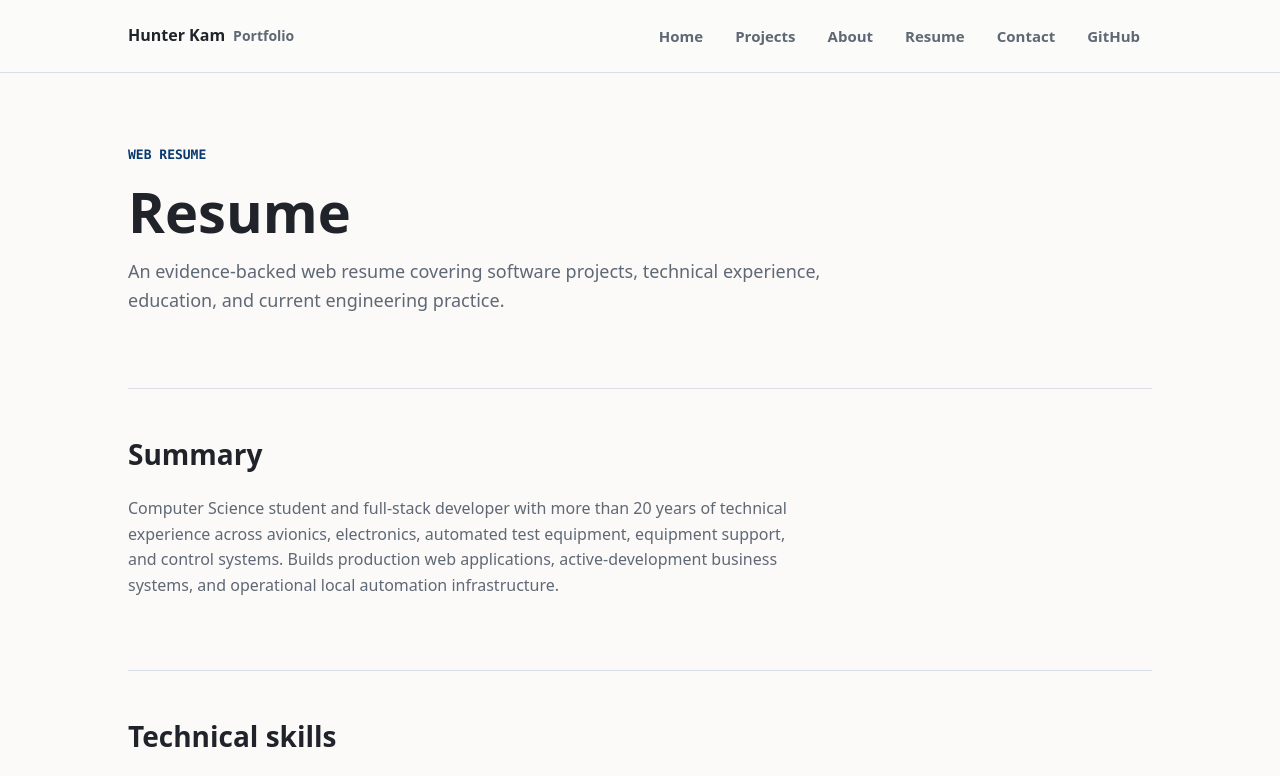
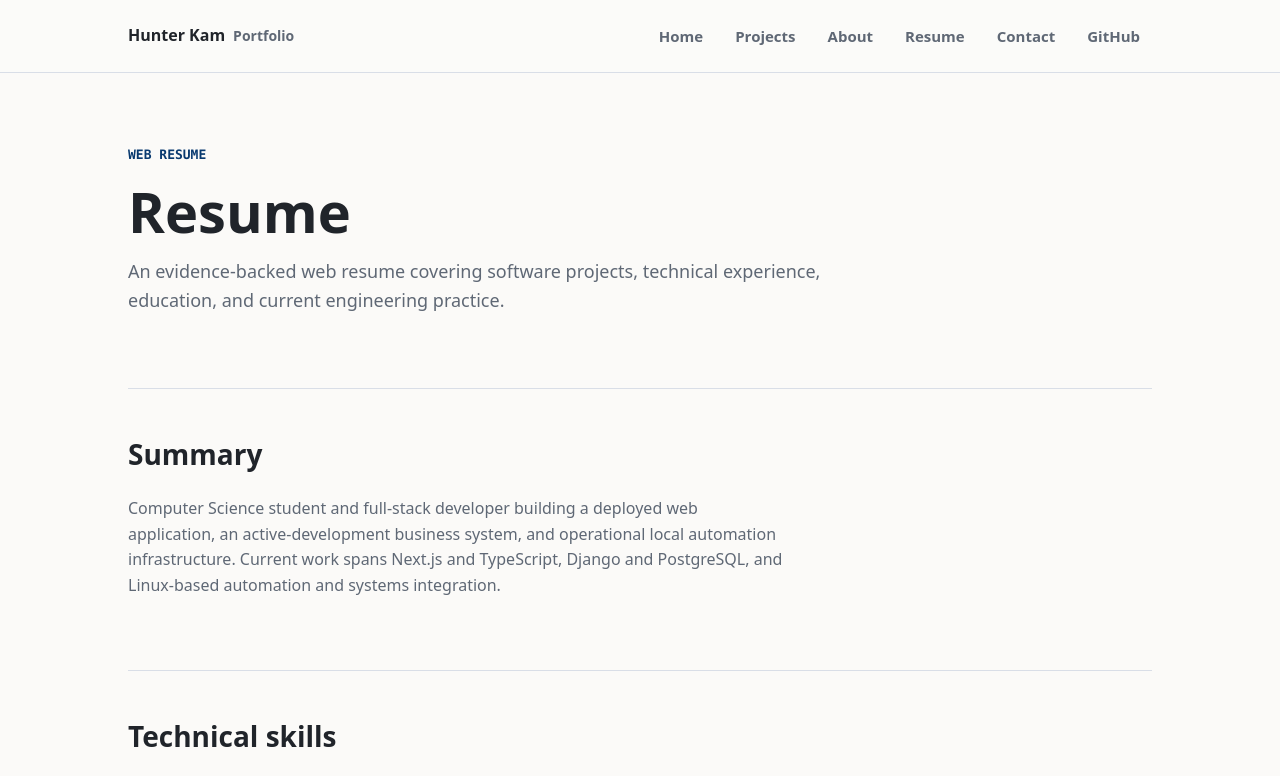
Before and after one commit to Hone648/portfolio, a Next.js app: page /resume in a window 1280 px wide. Shown: the top 776 px of the page. Built offline with nearby package versions, Linux system fonts and the light colour scheme.

Commit message:
fix: restore Slice 7 content boundary

```diff
--- a/app/resume/page.tsx
+++ b/app/resume/page.tsx
@@ -57,25 +57,6 @@ export default function ResumePage() {
 
       <section
         className={styles.section}
-        aria-labelledby="professional-background"
-      >
-        <h2 id="professional-background">Professional background</h2>
-        <ol className={styles.entryList}>
-          {siteContent.resume.professionalBackground.map((entry) => (
-            <li className={styles.entry} key={entry.title}>
-              <h3>{entry.title}</h3>
-              <ul>
-                {entry.details.map((detail) => (
-                  <li key={detail}>{detail}</li>
-                ))}
-              </ul>
-            </li>
-          ))}
-        </ol>
-      </section>
-
-      <section
-        className={styles.section}
         aria-labelledby="education-and-training"
       >
         <h2 id="education-and-training">Education and training</h2>
--- a/content/site-content.ts
+++ b/content/site-content.ts
@@ -1,8 +1,3 @@
-type ProfileEntry = {
-  readonly title: string;
-  readonly details: readonly string[];
-};
-
 type EducationEntry = {
   readonly institution: string;
   readonly detail: string;
@@ -28,7 +23,6 @@ type SiteContent = {
   readonly resume: {
     readonly lede: string;
     readonly summary: string;
-    readonly professionalBackground: readonly ProfileEntry[];
     readonly educationAndTraining: readonly EducationEntry[];
     readonly certification: string;
   };
@@ -53,10 +47,10 @@ export const siteContent = {
   },
   about: {
     lede:
-      "Software development grounded in a long technical background, careful troubleshooting, and evidence-backed delivery.",
+      "Full-stack development and systems integration presented through working projects, explicit evidence boundaries, and documented delivery practices.",
     background: [
-      "I am a Computer Science student and full-stack developer. My technical background predates my current software work and includes veteran technical service, avionics, electronics, automated test equipment, equipment support, and control systems.",
-      "My current work includes a production web application, an active-development business application, and operational local automation infrastructure. Across those projects, I combine software development, systems integration, layered troubleshooting, and documentation without presenting every earlier technical role as software development.",
+      "I am a Computer Science student and full-stack developer building a deployed web application, an active-development business application, and operational local automation infrastructure.",
+      "Across these projects, I work with application architecture, data modeling, authentication and authorization, Linux, containers, automation, testing, deployment, monitoring, and technical documentation. Each project is presented according to its current evidence and limitations.",
     ],
     howIWork: [
       "Define requirements and evidence boundaries before implementation.",
@@ -76,38 +70,7 @@ export const siteContent = {
     lede:
       "An evidence-backed web resume covering software projects, technical experience, education, and current engineering practice.",
     summary:
-      "Computer Science student and full-stack developer with more than 20 years of technical experience across avionics, electronics, automated test equipment, equipment support, and control systems. Builds production web applications, active-development business systems, and operational local automation infrastructure.",
-    professionalBackground: [
-      {
-        title: "Independent software development and systems integration",
-        details: [
-          "Builds and reviews the portfolio's three documented projects.",
-          "Owns requirements, implementation decisions, validation, evidence boundaries, and merge decisions.",
-          "Uses AI assistance as a supporting engineering tool rather than autonomous project ownership.",
-        ],
-      },
-      {
-        title: "Equipment Technician - Qorvo",
-        details: [
-          "Supported and troubleshot production equipment in a technical manufacturing environment.",
-          "Applied electronics, equipment diagnostics, and systematic fault isolation.",
-        ],
-      },
-      {
-        title: "Field Engineer - SPEA",
-        details: [
-          "Diagnosed issues involving electronic test equipment.",
-          "Supported restoration of equipment operation through field troubleshooting.",
-        ],
-      },
-      {
-        title: "Veteran technical background",
-        details: [
-          "Developed foundational experience with avionics, electronics, and control systems.",
-          "Carried technical troubleshooting and systems thinking into later field and software work.",
-        ],
-      },
-    ],
+      "Computer Science student and full-stack developer building a deployed web application, an active-development business system, and operational local automation infrastructure. Current work spans Next.js and TypeScript, Django and PostgreSQL, and Linux-based automation and systems integration.",
     educationAndTraining: [
       {
         institution: "Central Texas College",
```
Also changed, not shown: 2 other files (tests, documents, lock files or other folders).
